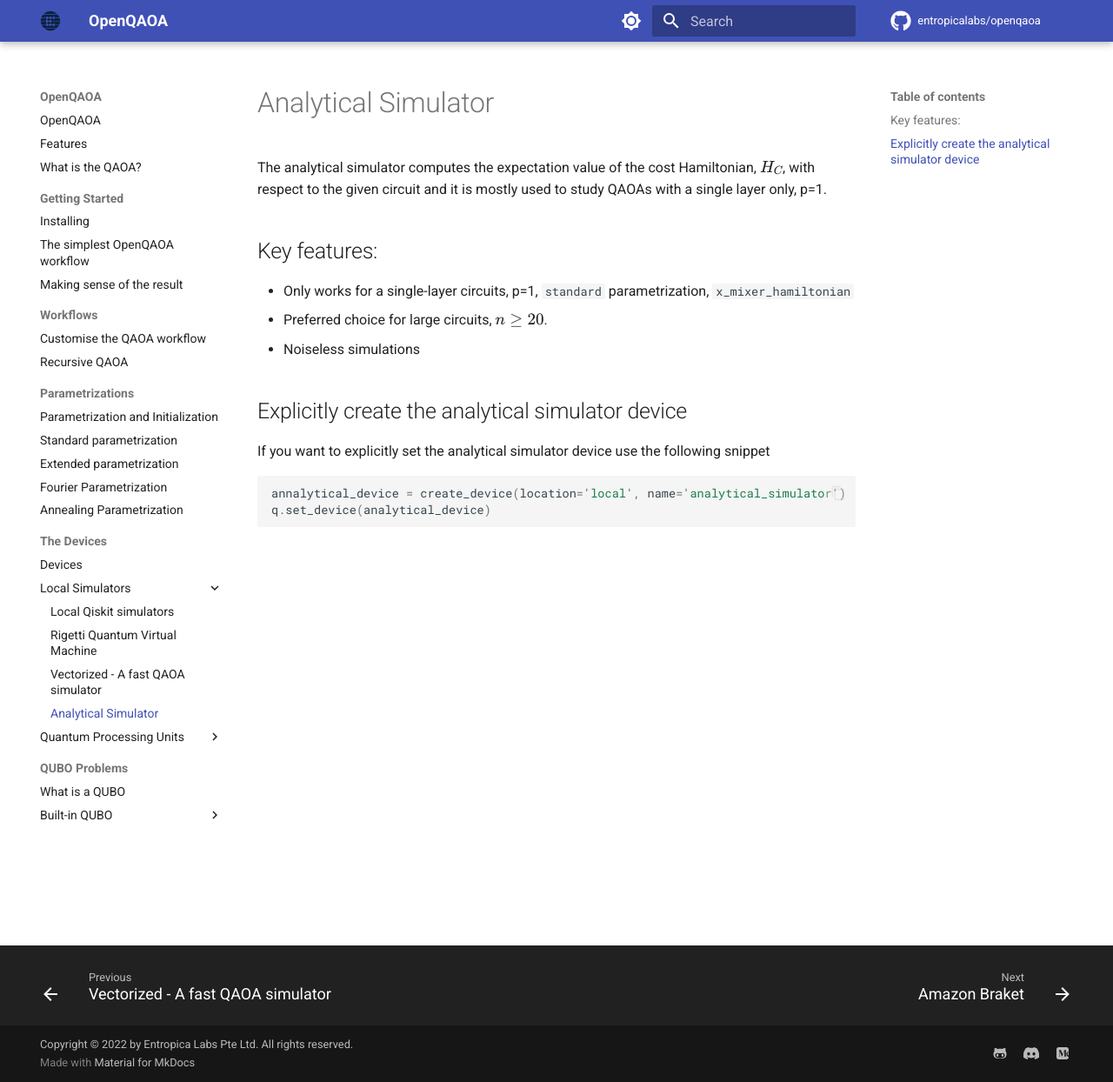
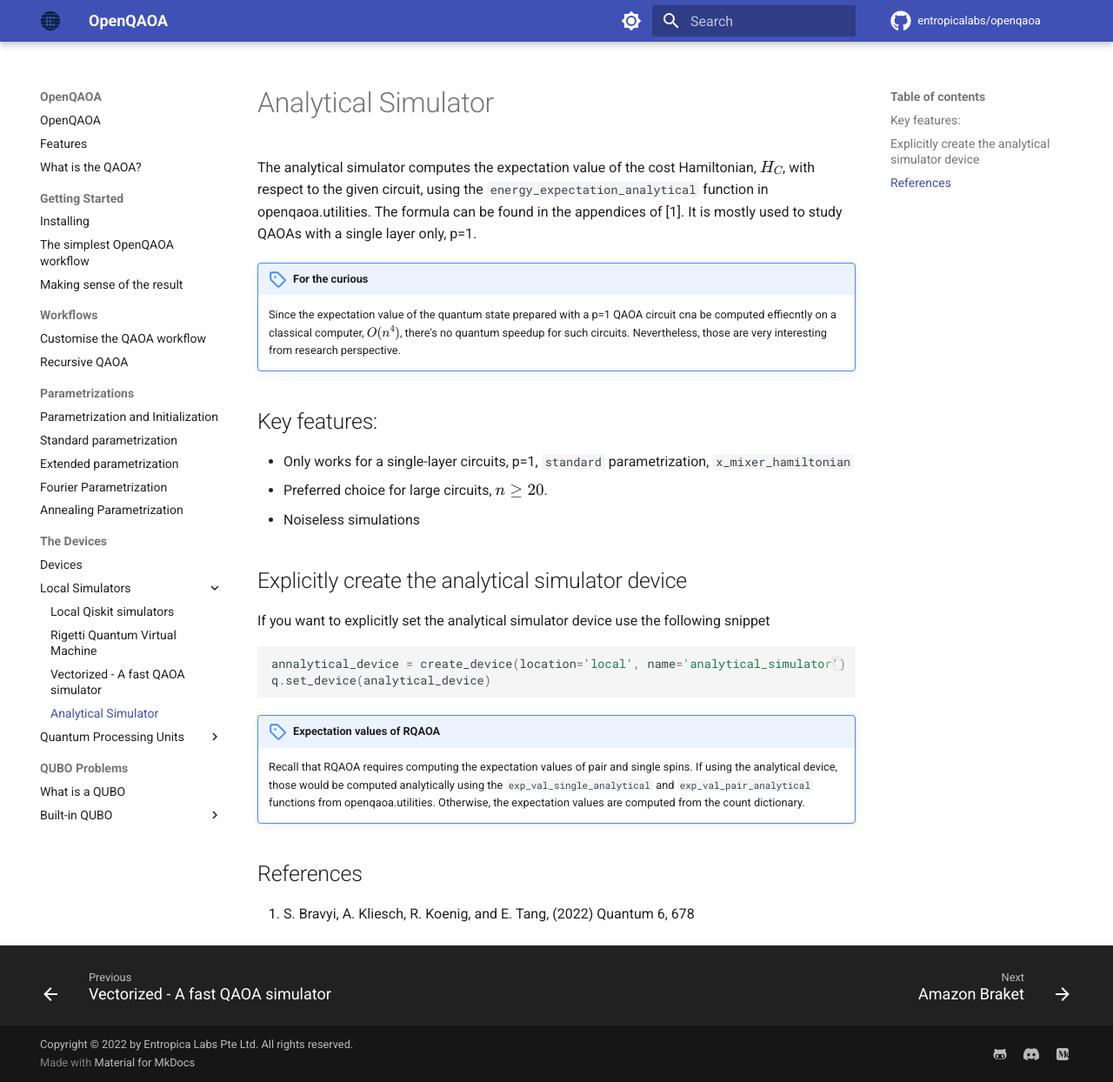
Before and after one commit to entropicalabs/openqaoa-website, an MkDocs documentation site: the page built from docs/devices/analytical-simulator.md, in a window 1280 px wide and 1244 px high. Shown: the whole window at 87% size. Built offline with MkDocs 1.6.1 and Material for MkDocs 9.7.7, drawn with Linux system fonts in a browser that asks for light colours; comment, search, counter and statistics services are not loaded.

Commit message:
more explanation on the analytical backend

````diff
--- a/docs/devices/analytical-simulator.md
+++ b/docs/devices/analytical-simulator.md
@@ -1,7 +1,9 @@
 # Analytical Simulator
 
-The analytical simulator computes the expectation value of the cost Hamiltonian, $H_C$,  with respect to the given circuit and it is mostly used to study QAOAs with a single layer only, p=1.
+The analytical simulator computes the expectation value of the cost Hamiltonian, $H_C$, with respect to the given circuit, using the `energy_expectation_analytical` function in openqaoa.utilities. The formula can be found in the appendices of [1]. It is mostly used to study QAOAs with a single layer only, p=1.
 
+!!! note "For the curious"
+    Since the expectation value of the quantum state prepared with a p=1 QAOA circuit cna be computed effiecntly on a classical computer, $O(n^4)$, there's no quantum speedup for such circuits. Nevertheless, those are very interesting from research perspective.
 ## Key features:
 
 - Only works for a single-layer circuits, p=1, `standard` parametrization, `x_mixer_hamiltonian`
@@ -17,3 +19,10 @@ If you want to explicitly set the analytical simulator device use the following
 annalytical_device = create_device(location='local', name='analytical_simulator')
 q.set_device(analytical_device)
 ```
+
+!!! note "Expectation values of RQAOA"
+    Recall that RQAOA requires computing the expectation values of pair and single spins. If using the analytical device, those would be computed analytically using the `exp_val_single_analytical` and `exp_val_pair_analytical` functions from openqaoa.utilities. Otherwise, the expectation values are computed from the count dictionary.
+
+References
+----------
+1. S. Bravyi, A. Kliesch, R. Koenig, and E. Tang, (2022) Quantum 6, 678
````
Also changed, not shown: docs/devices/analyical-simulator.md (deleted, +0 -19 lines).
